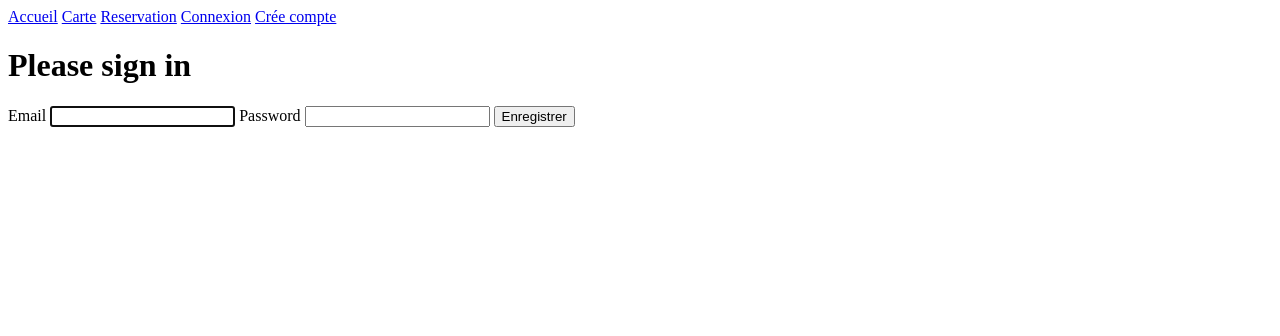
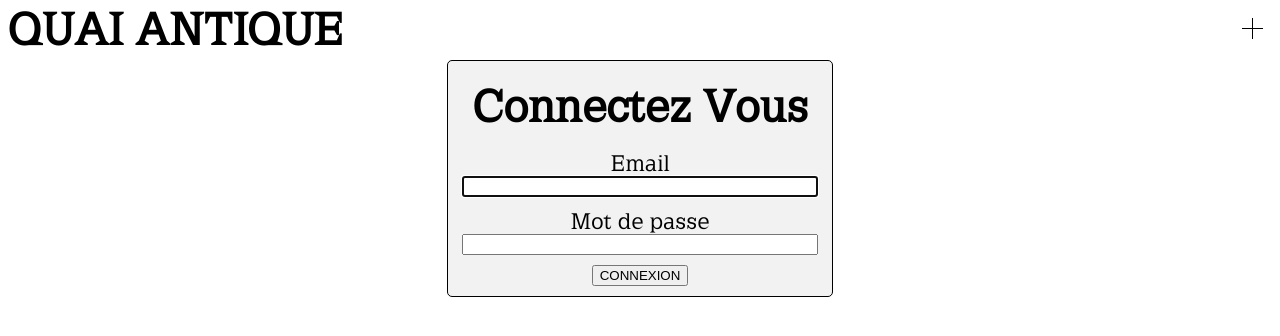
Before and after one commit to stringnameQG/ECF-Restaurant, a Symfony app: template templates/security/login.html.twig in a window 1280 px wide. Shown: the top 336 px of the page. Run offline with Twig, Linux system fonts and the light colour scheme; the template is opened without the code that fills it, so the values that code supplies are empty; some libraries are stand-ins or nearby versions.

Commit message:
ajout style

```diff
--- /dev/null
+++ b/public/css/Base/base.css
@@ -0,0 +1,105 @@
+@font-face {
+    font-family: Latinia;
+    src: url('../../Police/Latinia.ttf');
+}
+body {
+    margin: 0px 4px 0px 4px;
+    font-family: Latinia;
+    font-size: 28px;
+    display: flex;
+    flex-direction: column;
+    justify-content: flex-start;
+    gap: 4px;
+}
+header {
+    margin: 0px 4px;
+    height: 50px;
+    height: fit-content;
+    display: flex;
+    flex-direction: row;
+    justify-content: space-between;
+}
+.quai-antique {
+    margin: 0px;
+}
+.cross-div {
+    width: 40px;
+    height: 40px;
+    background-color: rgba(0, 0, 0, 0);
+    display: flex;
+    flex-direction: row;
+    justify-content: center;
+    align-items: center;
+    align-self: center;
+}
+.cross {
+    background: rgb(0, 0, 0);
+    width: 1px;
+    height: 21px;
+    position: relative;
+}
+.cross:after {
+    width: 21px;
+    height: 1px;
+    background: rgb(0, 0, 0);
+    content: "";
+    left: -10px;
+    position: absolute;
+    top: 10px;
+}
+nav {
+    width: 100%;
+    height: 500px;
+    display: none;
+    flex-direction: column;
+    justify-content: center;
+    align-items: center;
+    gap: 26px;
+    position: fixed;
+    top: calc(50vh - 350px);
+    opacity: 0;
+    z-index: 1;
+}
+.nav-list__item {
+    padding: 2px 4px 2px 4px;
+    text-decoration: none;
+    color: black;
+    border-radius: 4px;
+    transition: color 1s, background-color 1s;
+}
+.nav-list__item:hover {
+    text-decoration: none;
+    background-color: black;
+    color: rgb(232, 204, 50);
+}
+main {
+    display: flex;
+    flex-direction: column;
+    justify-content: flex-start;
+    align-items: center;
+    gap: 10px;
+}
+footer {
+    height: fit-content;
+    width: 100%;
+    display: flex;
+    flex-direction: row;
+    justify-content: center;
+}
+h3 {
+    margin: 8px;
+}
+.horaire {
+    display: flex;
+    flex-direction: column;
+    align-items: center;
+}
+.horaire-ouverture__jour {
+    margin: 2px;
+}
+
+@media screen and (min-width: 1000px) {
+    body {
+        font-size: 22px;
+    }
+}
--- /dev/null
+++ b/public/css/Connexion/connexion.css
@@ -0,0 +1,24 @@
+h1 {
+    margin: 6px;
+}
+form {
+    background-color: rgb(242, 242, 242);
+    padding: 10px 18px;
+    border-radius: 5px;
+    display: flex;
+    flex-direction: column;
+    justify-content: flex-start;
+    align-items: center;
+    gap: 10px;
+    border: solid 1px black;
+}
+div {
+    width: 100%;
+    display: flex;
+    flex-direction: column;
+    justify-content: flex-start;
+    align-items: center;
+}
+input {
+    width: 100%;
+}
--- /dev/null
+++ b/public/js/Base/crossAnimation.js
@@ -0,0 +1,41 @@
+/*
+*/
+window.addEventListener("load", (event) => {
+
+const body = document.querySelector("body");
+const nav = document.querySelector("nav");
+const main = document.querySelector("main");
+const footer = document.querySelector("footer");
+const cross = '.cross-div';
+
+let active = false;
+let rotation = 45;
+
+$(cross).click(function() {
+    $(cross).animate(
+        { deg: rotation },
+        {
+            duration: 200,
+            step: function(now) {
+                $(this).css({ transform: 'rotate(' + now + 'deg)' });
+            }
+        }
+    );
+    rotation += 45;
+    if(active){
+        Style("none", 0, 1, 1, 'auto');
+        active = false;
+    } else {
+        Style("flex", 1, 0, 0, 'hidden');
+        active = true;
+    }
+
+    function Style(nav_diplay, nav_opacity, main_opacity, footer_opacity, body_overflow){
+        nav.style.display = nav_diplay;
+        nav.style.opacity = nav_opacity;
+        main.style.opacity = main_opacity;
+        footer.style.opacity = footer_opacity;
+        body.style.overflow = body_overflow;
+    }
+});
+});
--- a/src/Controller/RegistrationController.php
+++ b/src/Controller/RegistrationController.php
@@ -5,6 +5,7 @@ namespace App\Controller;
 use App\Entity\User;
 use App\Form\UserType;
 use App\Form\RegistrationFormType;
+use App\Repository\AllergyRepository;
 use App\Repository\DayRepository;
 use App\Security\UserAuthenticator;
 use App\Service\Mailer;
@@ -26,7 +27,8 @@ class RegistrationController extends AbstractController
         Security $security,
         EntityManagerInterface $entityManager,
         DayRepository $dayRepository,
-        Mailer $mail
+        Mailer $mail,
+        AllergyRepository $allergyRepository
     ): Response
     {
         $user = new User();
@@ -57,6 +59,7 @@ class RegistrationController extends AbstractController
         return $this->render('registration/register.html.twig', [
             'registrationForm' => $form,
             'listDay' => $dayRepository->findAll(),
+            'allergy' => $allergyRepository->findAll(),
         ]);
     }
 }
--- a/src/Controller/ReservationController.php
+++ b/src/Controller/ReservationController.php
@@ -5,6 +5,7 @@ namespace App\Controller;
 use App\Entity\Booking;
 use App\Form\BookingType;
 use App\Service\Mailer;
+use App\Repository\AllergyRepository;
 use App\Repository\BookingRepository;
 use App\Repository\DayRepository;
 use App\Repository\NumberOfPlaceRepository;
@@ -24,6 +25,7 @@ class ReservationController extends AbstractController
         DayRepository $dayRepository,
         NumberOfPlaceRepository $numberOfPlaceRepository,
         BookingRepository $bookingRepository,
+        AllergyRepository $allergyRepository
     ): Response
     {
         $booking = new Booking();
@@ -159,6 +161,7 @@ class ReservationController extends AbstractController
             'form' => $form,
             'currentUser' => $user,
             'listDay' => $dayRepository->findAll(),
+            'allergy' => $allergyRepository->findAll(),
         ]);
     }
 
--- a/src/Form/BookingType.php
+++ b/src/Form/BookingType.php
@@ -42,12 +42,12 @@ class BookingType extends AbstractType
                     'maxlength' => '255'
                 ],
                 'required' => true,
-                'label' => 'Nom'
+                'label' => 'Nom Reservation'
             ])
             ->add('Allergy', EntityType::class, [
                 'class' => Allergy::class,
                 'choice_label' => 'name',
-                'label' => 'Allergy',
+                'label' => 'Allergie',
                 'required' => false,
                 'multiple' => true,
             ])
@@ -58,6 +58,7 @@ class BookingType extends AbstractType
                 'attr' => [
                     'class' => 'schedules',
                 ],
+                'label' => 'Heure',
                 "mapped" => false,
                 'required' => true,
             ])
--- a/templates/base.html.twig
+++ b/templates/base.html.twig
@@ -3,51 +3,56 @@
 <head>
     <meta charset="UTF-8">
     <title>{% block title %}Welcome!{% endblock %}</title>
-    <link rel="icon" href="{{ asset('icon/voiture.svg') }}">
+    <link rel="stylesheet" href="{{ asset('css/Base/base.css') }}">
     {% block stylesheets %}
     {% endblock %}
 
+    <script src="{{ asset('jquery/jquery-3.7.1.min.js') }}"></script>
+    <script src="{{ asset('js/Base/crossAnimation.js') }}"></script>
     {% block javascripts %}
     {% endblock %}
 </head>
 <body>
     <header>
-        <nav>
-            <a class="nav-list__item" href="{{ path('app_accueil') }}">Accueil</a>
-            <a class="nav-list__item" href="{{ path('app_carte') }}">Carte</a>
-            <a class="nav-list__item" href="{{ path('app_reservation') }}">Reservation</a>
-            {% if is_granted('ROLE_ADMIN') %}
-            <a class="nav-list__item" href="{{ path('app_allergy_index') }}">Allergie</a>
-            <a class="nav-list__item" href="{{ path('app_booking_index') }}">Booking</a>
-            <a class="nav-list__item" href="{{ path('app_day_index') }}">Day</a>
-            <a class="nav-list__item" href="{{ path('app_menu_index') }}">Menu</a>
-            <a class="nav-list__item" href="{{ path('app_category_index') }}">Category</a>
-            <a class="nav-list__item" href="{{ path('app_dishes_index') }}">Plat</a>
-            <a class="nav-list__item" href="{{ path('app_picture_dishes_index') }}">Plat Image</a>
-            <a class="nav-list__item" href="{{ path('app_formula_index') }}">Formule</a>
-            <a class="nav-list__item" href="{{ path('app_number_of_place_index') }}">Nombre de place</a>
-            <a class="nav-list__item" href="{{ path('app_user_index') }}">User</a>
-            <a class="nav-list__item" href="{{ path('app_logout') }}">Déconnexion</a>
-            <a class="nav-list__item" href="{{ path('app_user_mon_compte') }}">Mon compte</a>
-            {% elseif is_granted('ROLE_USER') %}
-            <a class="nav-list__item" href="{{ path('app_user_mon_compte') }}">Mon compte</a>
-            <a class="nav-list__item" href="{{ path('app_logout') }}">Déconnexion</a>
-            {% else %}
-            <a class="nav-list__item" href="{{ path('app_login') }}">Connexion</a>
-            <a class="nav-list__item" href="{{ path('app_register') }}">Crée compte</a>
-            {% endif %}
-        </nav>
+        <h1 class="quai-antique">QUAI ANTIQUE</h1>
+        <div class="cross-div">
+            <div class="cross"></div>
+        </div>
     </header>
+    <nav>
+        <a class="nav-list__item" href="{{ path('app_accueil') }}">ACCUEIL</a>
+        <a class="nav-list__item" href="{{ path('app_carte') }}">CARTE</a>
+        <a class="nav-list__item" href="{{ path('app_reservation') }}">RESERVATION</a>
+        {% if is_granted('ROLE_ADMIN') %}
+        <a class="nav-list__item" href="{{ path('app_allergy_index') }}">ALLERGIE</a>
+        <a class="nav-list__item" href="{{ path('app_booking_index') }}">BOOKING</a>
+        <a class="nav-list__item" href="{{ path('app_day_index') }}">DAY</a>
+        <a class="nav-list__item" href="{{ path('app_menu_index') }}">MENU</a>
+        <a class="nav-list__item" href="{{ path('app_category_index') }}">CATEGORIE</a>
+        <a class="nav-list__item" href="{{ path('app_dishes_index') }}">PLAT</a>
+        <a class="nav-list__item" href="{{ path('app_picture_dishes_index') }}">IMAGE PLAT</a>
+        <a class="nav-list__item" href="{{ path('app_formula_index') }}">FORMULE</a>
+        <a class="nav-list__item" href="{{ path('app_number_of_place_index') }}">NOMBRE DE PLACE</a>
+        <a class="nav-list__item" href="{{ path('app_user_index') }}">UTILISATEUR</a>
+        <a class="nav-list__item" href="{{ path('app_logout') }}">DECONNEXION</a>
+        <a class="nav-list__item" href="{{ path('app_user_mon_compte') }}">MON COMPTE</a>
+        {% elseif is_granted('ROLE_USER') %}
+        <a class="nav-list__item" href="{{ path('app_user_mon_compte') }}">MON COMPTE</a>
+        <a class="nav-list__item" href="{{ path('app_logout') }}">DECONNEXION</a>
+        {% else %}
+        <a class="nav-list__item" href="{{ path('app_login') }}">CONNEXION</a>
+        <a class="nav-list__item" href="{{ path('app_register') }}">S'INSCRIRE</a>
+        {% endif %}
+    </nav>
     <main>
         {% block main %}{% endblock %}
     </main>
 
-        {% block aside %}{% endblock %}
 
     <footer>
         {% if listDay is defined and listDay is not null %}
-        <div class="nos-horaires">
-            <h3>Nos horaires</h3>
+        <div class="horaire">
+            <h3>HORAIRE</h3>
             {% for day in listDay %}
                 {% if  day.Active == 1 %}
                     {% if (day.name|length >= 3) %}
--- a/templates/reservation/index.html.twig
+++ b/templates/reservation/index.html.twig
@@ -1,9 +1,10 @@
 {% extends 'base.html.twig' %}
 
-{% block title %}Hello ReservationController!{% endblock %}
+{% block stylesheets %}
+    <link rel="stylesheet" href="{{ asset('css/Reservation/reservation.css') }}">
+{% endblock %}
 
 {% block javascripts %}
-    <script src="{{ asset('jquery/jquery-3.7.1.min.js') }}"></script>
     <script src="{{ asset('js/RequeteNumberOfPlace.js') }}"></script>
     <script src="{{ asset('js/RequeteAllDay.js') }}"></script>
     <script src="{{ asset('js/RecuperationDate.js') }}"></script>
--- a/templates/security/login.html.twig
+++ b/templates/security/login.html.twig
@@ -1,6 +1,8 @@
 {% extends 'base.html.twig' %}
 
-{% block title %}Log in!{% endblock %}
+{% block stylesheets %}
+    <link rel="stylesheet" href="{{ asset('css/Connexion/connexion.css') }}">
+{% endblock %}
 
 {% block main %}
 <form method="post">
@@ -14,18 +16,18 @@
         </div>
     {% endif %}
 
-    <h1 class="h3 mb-3 font-weight-normal">Please sign in</h1>
-    <label for="inputEmail">Email</label>
-    <input type="email" value="{{ last_username }}" name="email" id="inputEmail" class="form-control" autocomplete="email" required autofocus>
-    <label for="inputPassword">Password</label>
-    <input type="password" name="password" id="inputPassword" class="form-control" autocomplete="current-password" required>
+    <h1 class="h3 mb-3 font-weight-normal">Connectez Vous</h1>
+    <div>
+        <label for="inputEmail">Email</label>
+        <input type="email" value="{{ last_username }}" name="email" id="inputEmail" class="form-control" autocomplete="email" required autofocus>
+    </div>
+    <div>
+        <label for="inputPassword">Mot de passe</label>
+        <input type="password" name="password" id="inputPassword" class="form-control" autocomplete="current-password" required>
+    </div>
 
-    <input type="hidden" name="_csrf_token"
-           value="{{ csrf_token('authenticate') }}"
-    >
+    <input type="hidden" name="_csrf_token"value="{{ csrf_token('authenticate') }}">
 
-    <button class="btn btn-lg btn-primary" type="submit">
-        Enregistrer
-    </button>
+    <button class="btn btn-lg btn-primary" type="submit">CONNEXION</button>
 </form>
 {% endblock %}
```
Also changed, not shown: public/css/Accueil/accueil.css (added, +58 -0 lines), public/css/Registration/register.css (added, +27 -0 lines), public/css/Reservation/reservation.css (added, +25 -0 lines), public/js/Accueil/Carrousel.js (added, +18 -0 lines), templates/home_page/index.html.twig (+14 -3 lines), templates/registration/register.html.twig (+24 -3 lines), templates/reservation/_form.html.twig (+6 -5 lines), public/Police/Latinia.ttf (added), public/icon/cross.svg (added), public/icon/voiture.svg (deleted).
